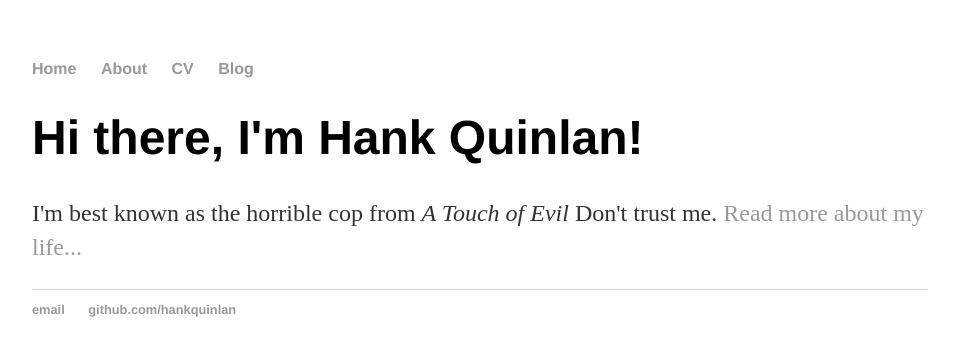
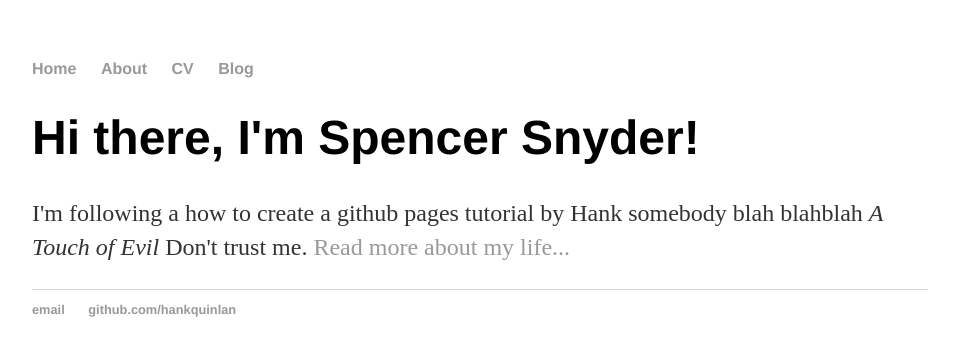
Before and after one commit to Spence-S/spence-s.github.io, a Jekyll site: the page built from index.html, in a window 1280 px wide. Shown: the top 356 px of the page, without its empty margins (160-1115 px from the left). Built offline with Jekyll 4.4.1, drawn with Linux system fonts in a browser that asks for light colours.

Commit message:
Update index.html

```diff
--- a/index.html
+++ b/index.html
@@ -3,6 +3,6 @@ layout: default
 title: Spencer Snyder, Hack Prodigy For How Long Hes been Doing it Kinda
 ---
 <div class="blurb">
-	<h1>Hi there, I'm Hank Quinlan!</h1>
-	<p>I'm best known as the horrible cop from <em>A Touch of Evil</em> Don't trust me. <a href="/about">Read more about my life...</a></p>
+	<h1>Hi there, I'm Spencer Snyder!</h1>
+	<p>I'm following a how to create a github pages tutorial by Hank somebody blah blahblah <em>A Touch of Evil</em> Don't trust me. <a href="/about">Read more about my life...</a></p>
 </div><!-- /.blurb -->
```
